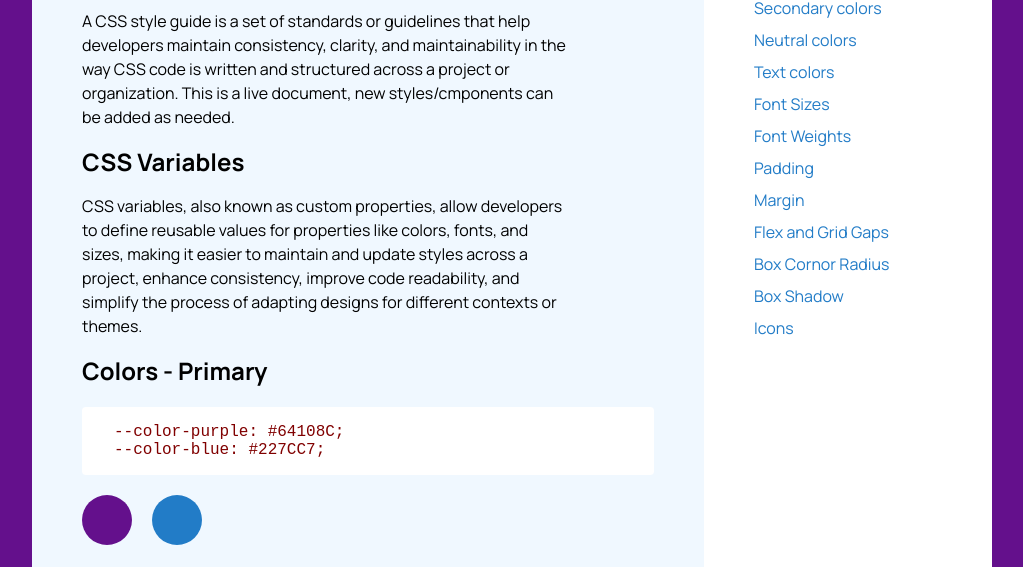
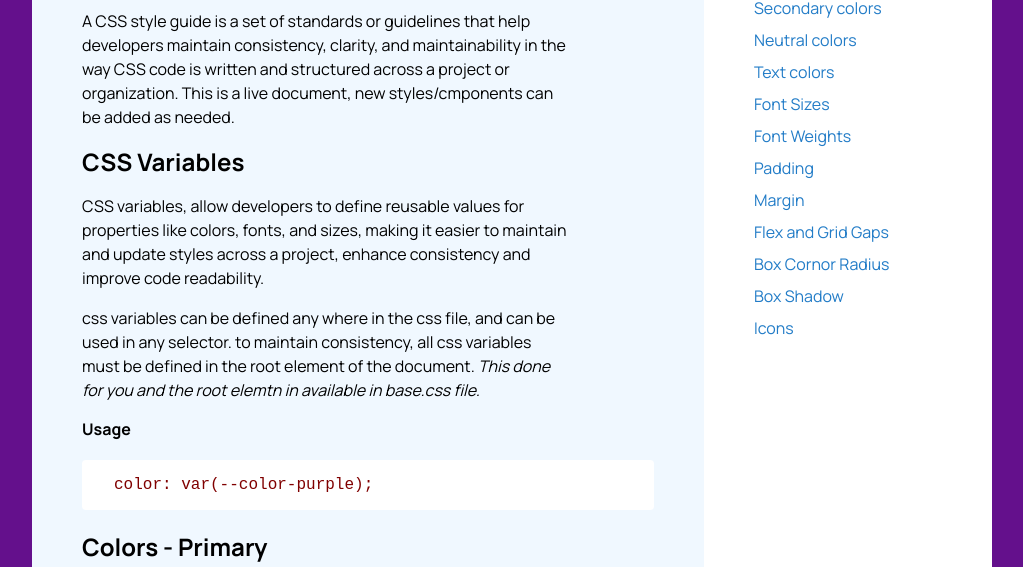
Before and after one commit to omkarkonda/portal-prototype, a plain HTML site: page styleguide.html in a window 1280 px wide. Shown: the part 122-689 px from the top of the page, without its empty margins (128-1151 px from the left). Drawn offline with nearby package versions, Linux system fonts and the light colour scheme.

Commit message:
styleguide modified

```diff
--- a/styleguide.html
+++ b/styleguide.html
@@ -138,7 +138,14 @@
 
 
         <h2 id="variables">CSS Variables</h2>
-        <p>CSS variables, also known as custom properties, allow developers to define reusable values for properties like colors, fonts, and sizes, making it easier to maintain and update styles across a project, enhance consistency, improve code readability, and simplify the process of adapting designs for different contexts or themes.</p>
+        <p>CSS variables, allow developers to define reusable values for properties like colors, fonts, and sizes, making it easier to maintain and update styles across a project, enhance consistency and improve code readability.</p>
+        <p>
+            css variables can be defined any where in the css file, and can be used in any selector. to maintain consistency, all css variables must be defined in the root element of the document. <em>This done for you and the root elemtn in available in base.css file. </em>
+        </p>
+        <strong>Usage</strong>
+        <code>
+            color: var(--color-purple);
+        </code>
 
         <div class="colors" id="primarycolors">
             <h2>Colors - Primary</h2>
```
